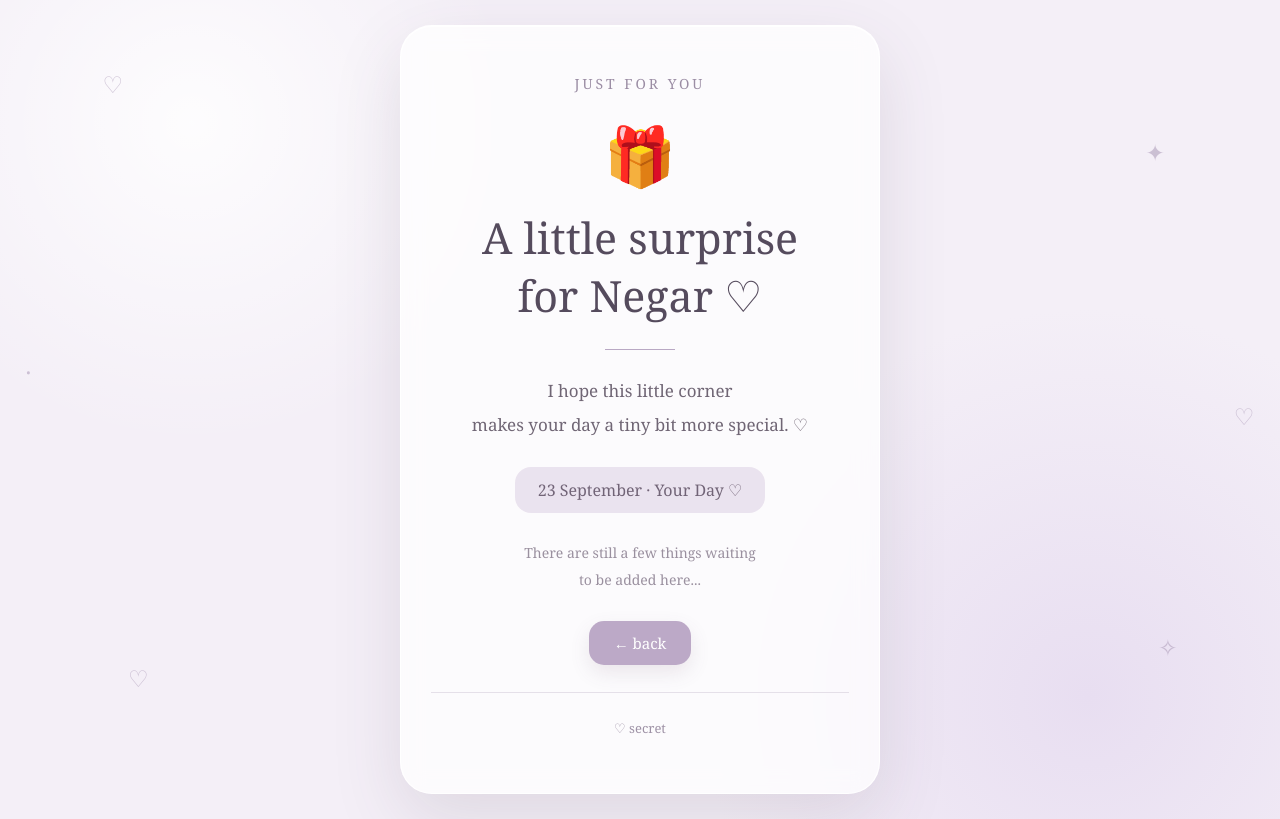
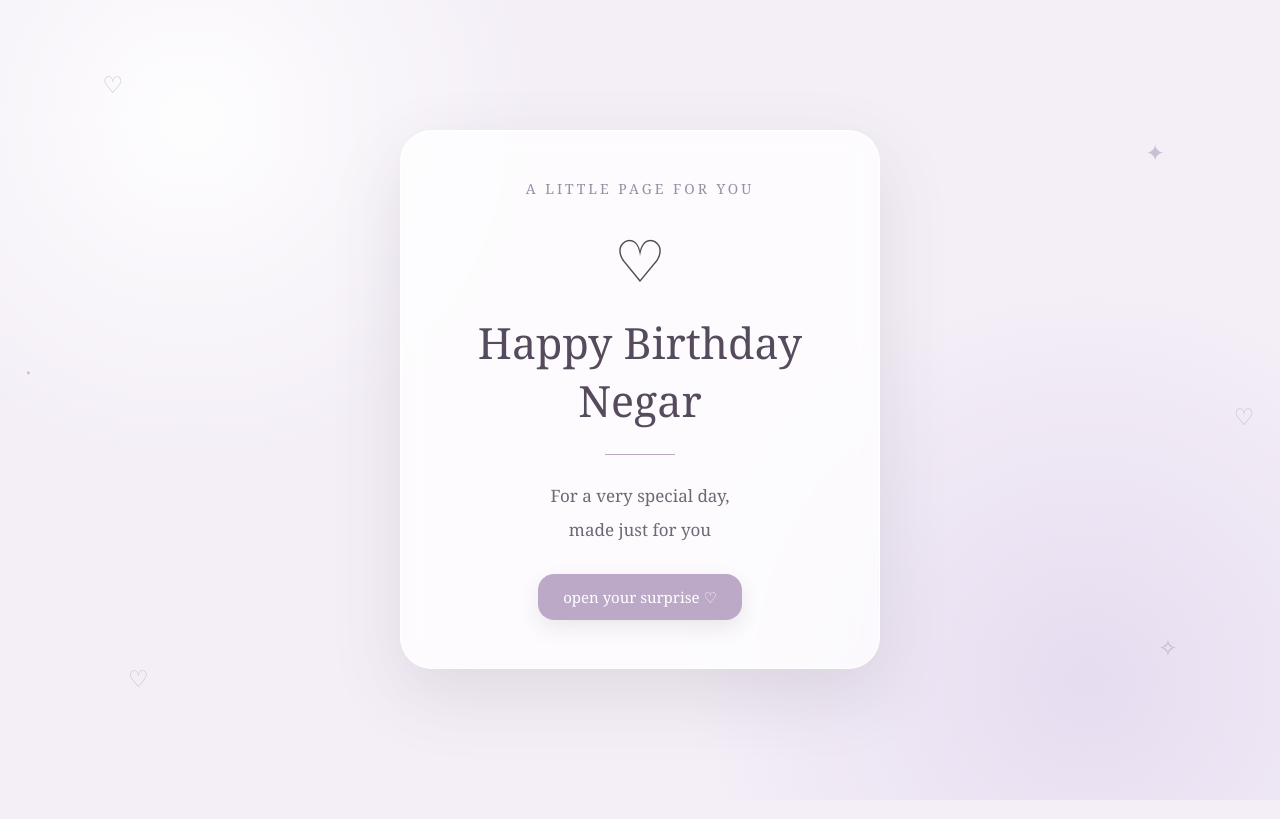
Before and after one commit to atrintaherzade-arch/Negar, a plain HTML site: page birthday2.html in a window 1280 px wide. Drawn offline with Linux system fonts and the light colour scheme.

Commit message:
Update birthday2.html

```diff
--- a/birthday2.html
+++ b/birthday2.html
@@ -1,12 +1,23 @@
 <!DOCTYPE html>
 <html lang="en">
+
 <head>
+
 <meta charset="UTF-8">
-<meta name="viewport" content="width=device-width, initial-scale=1.0">
 
-<title>A Little Surprise for Negar ♡</title>
+<meta
+    name="viewport"
+    content="width=device-width, initial-scale=1.0"
+>
+
+<title>For Negar ♡</title>
 
 <style>
+
+/* =========================
+   BASIC
+========================= */
+
 * {
     box-sizing: border-box;
 }
@@ -19,24 +30,22 @@
 }
 
 body {
+
     min-height: 100vh;
-        padding: 25px;
-
-        display: flex;
-        justify-content: center;
-        align-items: center;
 
     background:
         radial-gradient(
             circle at 15% 15%,
-                rgba(255,255,255,.85),
-                transparent 25%
+            rgba(255,255,255,.9),
+            transparent 27%
         ),
+
         radial-gradient(
             circle at 85% 85%,
-                rgba(220,205,235,.5),
-                transparent 30%
+            rgba(220,205,235,.55),
+            transparent 32%
         ),
+
         #f4eff7;
 
     font-family:
@@ -49,9 +58,13 @@
     overflow-x: hidden;
 }
 
-    /* Floating decorations */
+
+/* =========================
+   DECORATIONS
+========================= */
 
 .decor {
+
     position: fixed;
 
     color: #b6a6c1;
@@ -60,11 +73,14 @@
 
     opacity: .65;
 
-        user-select: none;
     pointer-events: none;
 
+    user-select: none;
+
     animation:
-            float 4s ease-in-out infinite;
+        floating 4s ease-in-out infinite;
+
+    z-index: 0;
 }
 
 .d1 {
@@ -102,32 +118,47 @@
     animation-delay: 1.3s;
 }
 
-    /* Page */
+
+/* =========================
+   PAGE
+========================= */
 
 .page {
+
     width: 100%;
-        max-width: 650px;
-        min-height: 650px;
+
+    min-height: 100vh;
+
+    padding:
+        25px 20px;
 
     display: flex;
-        align-items: center;
+
     justify-content: center;
 
+    align-items: center;
+
     position: relative;
+
     z-index: 1;
 }
 
-    /* Card */
+
+/* =========================
+   CARD
+========================= */
 
 .card {
-        width: min(92%, 480px);
 
-        padding: 48px 30px;
+    width: min(92vw, 480px);
+
+    padding:
+        48px 30px;
 
     text-align: center;
 
     background:
-            rgba(255,255,255,.74);
+        rgba(255,255,255,.76);
 
     border:
         1px solid
@@ -136,20 +167,31 @@
     border-radius: 32px;
 
     box-shadow:
+
         0 25px 70px
         rgba(75,60,85,.13),
 
-            inset 0 1px 0
+        inset
+        0 1px 0
         rgba(255,255,255,.9);
 
-        backdrop-filter: blur(12px);
-        -webkit-backdrop-filter: blur(12px);
+    backdrop-filter:
+        blur(12px);
+
+    -webkit-backdrop-filter:
+        blur(12px);
 
     animation:
         appear .7s ease;
 }
 
+
+/* =========================
+   TEXT
+========================= */
+
 .top {
+
     font-size: 14px;
 
     letter-spacing: 3px;
@@ -161,7 +203,8 @@
     margin-bottom: 22px;
 }
 
-    .gift {
+.icon {
+
     font-size: 58px;
 
     margin-bottom: 15px;
@@ -171,6 +214,7 @@
 }
 
 h1 {
+
     margin: 0;
 
     font-size:
@@ -184,15 +228,19 @@
 }
 
 .line {
+
     width: 70px;
+
     height: 1px;
 
     background: #b9a8c4;
 
-        margin: 24px auto;
+    margin:
+        24px auto;
 }
 
 .text {
+
     font-size: 17px;
 
     line-height: 2;
@@ -200,10 +248,71 @@
     color: #706675;
 
     margin:
-            0 auto 25px;
+        0 auto 27px;
 }
 
+
+/* =========================
+   BUTTON
+========================= */
+
+.main-button {
+
+    display: inline-block;
+
+    padding:
+        13px 25px;
+
+    border: none;
+
+    border-radius: 16px;
+
+    background:
+        #bca9c7;
+
+    color: white;
+
+    font-family: inherit;
+
+    font-size: 15px;
+
+    cursor: pointer;
+
+    box-shadow:
+        0 8px 20px
+        rgba(100,80,110,.12);
+
+    transition:
+        .25s ease;
+}
+
+.main-button:hover {
+
+    transform:
+        translateY(-3px);
+
+    box-shadow:
+        0 12px 25px
+        rgba(100,80,110,.18);
+}
+
+
+/* =========================
+   SECOND PAGE
+========================= */
+
+#page2 {
+
+    display: none;
+}
+
+
+/* =========================
+   DATE
+========================= */
+
 .birthday-date {
+
     display: inline-block;
 
     padding:
@@ -222,6 +331,7 @@
 }
 
 .little-note {
+
     font-size: 14px;
 
     line-height: 1.9;
@@ -232,32 +342,43 @@
         0 auto 28px;
 }
 
-    /* Back button */
 
-    .back {
+/* =========================
+   BACK
+========================= */
+
+.back-button {
+
     display: inline-block;
 
     padding:
         12px 25px;
 
+    border: none;
+
     border-radius: 15px;
 
-        background: #bca9c7;
+    background:
+        #bca9c7;
 
     color: white;
 
-        text-decoration: none;
+    font-family: inherit;
 
     font-size: 15px;
 
-        transition: .25s ease;
+    cursor: pointer;
 
     box-shadow:
         0 8px 20px
         rgba(100,80,110,.12);
+
+    transition:
+        .25s ease;
 }
 
-    .back:hover {
+.back-button:hover {
+
     transform:
         translateY(-3px);
 
@@ -266,9 +387,13 @@
         rgba(100,80,110,.18);
 }
 
-    /* Secret */
+
+/* =========================
+   SECRET
+========================= */
 
 .secret-area {
+
     margin-top: 27px;
 
     padding-top: 18px;
@@ -279,6 +404,7 @@
 }
 
 .secret-button {
+
     background: transparent;
 
     border: none;
@@ -295,6 +421,7 @@
 }
 
 .secret-content {
+
     display: none;
 
     margin-top: 12px;
@@ -311,15 +438,17 @@
     font-size: 14px;
 
     line-height: 1.8;
-
-        animation:
-            secretAppear .3s ease;
 }
 
-    /* Animations */
 
-    @keyframes float {
-        0%, 100% {
+/* =========================
+   ANIMATIONS
+========================= */
+
+@keyframes floating {
+
+    0%,
+    100% {
         transform:
             translateY(0);
     }
@@ -331,7 +460,9 @@
 }
 
 @keyframes gentle {
-        0%, 100% {
+
+    0%,
+    100% {
         transform:
             translateY(0)
             rotate(0deg);
@@ -345,7 +476,9 @@
 }
 
 @keyframes appear {
+
     from {
+
         opacity: 0;
 
         transform:
@@ -354,6 +487,7 @@
     }
 
     to {
+
         opacity: 1;
 
         transform:
@@ -362,45 +496,42 @@
     }
 }
 
-    @keyframes secretAppear {
-        from {
-            opacity: 0;
 
-            transform:
-                translateY(-5px);
-        }
-
-        to {
-            opacity: 1;
-
-            transform:
-                translateY(0);
-        }
-    }
-
-    /* Mobile */
+/* =========================
+   MOBILE
+========================= */
 
 @media (max-width: 500px) {
 
     .page {
-            min-height: 600px;
+
+        padding:
+            20px 14px;
     }
 
     .card {
+
         padding:
             43px 22px;
+
+        border-radius: 28px;
     }
 
     .decor {
+
         font-size: 18px;
     }
 }
+
 </style>
+
 </head>
+
 
 <body>
 
-    <!-- Decorations -->
+
+<!-- DECORATIONS -->
 
 <div class="decor d1">♡</div>
 <div class="decor d2">✦</div>
@@ -410,9 +541,59 @@
 <div class="decor d6">♡</div>
 
 
-    <!-- Main page -->
+<!-- =========================
+     PAGE 1
+========================= -->
 
-    <div class="page">
+<section
+    class="page"
+    id="page1"
+>
+
+    <main class="card">
+
+        <div class="top">
+            A LITTLE PAGE FOR YOU
+        </div>
+
+        <div class="icon">
+            ♡
+        </div>
+
+        <h1>
+            Happy Birthday Negar
+        </h1>
+
+        <div class="line"></div>
+
+        <p class="text">
+            For a very special day,<br>
+            made just for you
+        </p>
+
+
+        <button
+            class="main-button"
+            type="button"
+            onclick="openPage2()"
+        >
+            open your surprise ♡
+        </button>
+
+    </main>
+
+</section>
+
+
+
+<!-- =========================
+     PAGE 2
+========================= -->
+
+<section
+    class="page"
+    id="page2"
+>
 
     <main class="card">
 
@@ -420,7 +601,7 @@
             just for you
         </div>
 
-            <div class="gift">
+        <div class="icon">
             🎁
         </div>
 
@@ -445,20 +626,17 @@
             to be added here...
         </p>
 
-            <!-- IMPORTANT:
-                 index.html must be in the same folder
-                 as this file.
-            -->
 
-            <a
-                class="back"
-                href="index.html"
+        <button
+            class="back-button"
+            type="button"
+            onclick="openPage1()"
         >
             ← back
-            </a>
+        </button>
 
 
-            <!-- Secret -->
+        <!-- SECRET -->
 
         <div class="secret-area">
 
@@ -482,28 +660,74 @@
 
     </main>
 
-    </div>
+</section>
+
 
 
 <script>
 
+/* =========================
+   OPEN PAGE 2
+========================= */
+
+function openPage2() {
+
+    document
+        .getElementById("page1")
+        .style.display = "none";
+
+    document
+        .getElementById("page2")
+        .style.display = "flex";
+
+    window.scrollTo(0, 0);
+}
+
+
+/* =========================
+   BACK TO PAGE 1
+========================= */
+
+function openPage1() {
+
+    document
+        .getElementById("page2")
+        .style.display = "none";
+
+    document
+        .getElementById("page1")
+        .style.display = "flex";
+
+    window.scrollTo(0, 0);
+}
+
+
+/* =========================
+   SECRET BUTTON
+========================= */
+
 function showSecret() {
 
     const secret =
-        document.getElementById("secretContent");
+        document.getElementById(
+            "secretContent"
+        );
 
-    if (secret.style.display === "block") {
+    if (
+        secret.style.display === "block"
+    ) {
 
         secret.style.display = "none";
 
     } else {
 
         secret.style.display = "block";
-
     }
 }
 
 </script>
 
+
 </body>
+
 </html>
```
Lines whose indentation alone changed are shown as unchanged.
